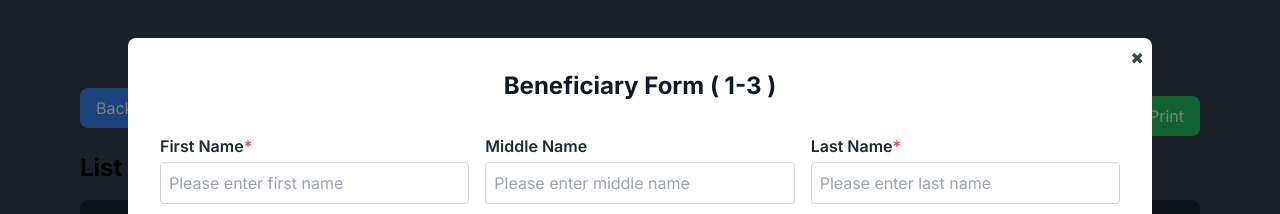
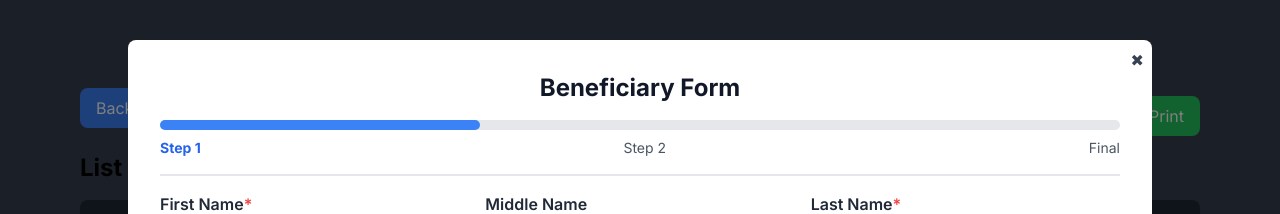
Before and after one commit to Caritas-200/caritas, a Next.js app: page /barangay/1/recipients in a window 1280 px wide. Both pictures are taken after typing "Sample" into the empty fields and a click on the button "Add New Beneficiary". Shown: the top 214 px of the page. Built offline with nearby package versions, Linux system fonts and the light colour scheme; no server answers; the database is empty.

Commit message:
"style: add progress bar"

```diff
--- /dev/null
+++ b/src/app/components/ProgressBar.tsx
@@ -0,0 +1,87 @@
+import React, { useState } from "react";
+
+interface ProgressBarProps {
+  currentStep: number; // Current step (1, 2, or 3)
+  totalSteps?: number; // Total steps (default is 3)
+}
+
+const ProgressBar: React.FC<ProgressBarProps> = ({
+  currentStep,
+  totalSteps = 3,
+}) => {
+  // Calculate the progress percentage based on the current step
+  const progressPercentage = (currentStep / totalSteps) * 100;
+
+  return (
+    <div className="w-full pb-4 mb-4 border-b-2">
+      {/* Progress Bar Container */}
+      <div className="w-full bg-gray-200 rounded-full h-2.5">
+        <div
+          className="bg-blue-500 h-2.5 rounded-full transition-all duration-300 ease-in-out"
+          style={{ width: `${progressPercentage}%` }}
+        ></div>
+      </div>
+
+      {/* Step Indicator */}
+      <div className="flex justify-between mt-2 text-sm text-gray-600">
+        <span className={currentStep >= 1 ? "font-bold text-blue-600" : ""}>
+          Step 1
+        </span>
+        <span className={currentStep >= 2 ? "font-bold text-blue-600" : ""}>
+          Step 2
+        </span>
+        <span className={currentStep === 3 ? "font-bold text-blue-600" : ""}>
+          Final
+        </span>
+      </div>
+    </div>
+  );
+};
+
+// Example usage of ProgressBar component with step navigation
+const ProgressBarDemo: React.FC = () => {
+  const [currentStep, setCurrentStep] = useState<number>(1);
+
+  const handleNext = () => {
+    if (currentStep < 3) {
+      setCurrentStep((prev) => prev + 1);
+    }
+  };
+
+  const handlePrevious = () => {
+    if (currentStep > 1) {
+      setCurrentStep((prev) => prev - 1);
+    }
+  };
+
+  return (
+    <div className="w-full max-w-lg mx-auto">
+      <ProgressBar currentStep={currentStep} />
+
+      {/* Navigation Buttons */}
+      <div className="flex justify-between mt-4 ">
+        <button
+          onClick={handlePrevious}
+          className={`px-4 py-2 bg-gray-300 text-gray-700 rounded hover:bg-gray-400 ${
+            currentStep === 1 ? "opacity-50 cursor-not-allowed" : ""
+          }`}
+          disabled={currentStep === 1}
+        >
+          Previous
+        </button>
+
+        <button
+          onClick={handleNext}
+          className={`px-4 py-2 bg-blue-500 text-white rounded hover:bg-blue-600 ${
+            currentStep === 3 ? "opacity-50 cursor-not-allowed" : ""
+          }`}
+          disabled={currentStep === 3}
+        >
+          Next
+        </button>
+      </div>
+    </div>
+  );
+};
+
+export default ProgressBar;
--- a/src/app/components/barangay/modal/BeneficiaryForm.tsx
+++ b/src/app/components/barangay/modal/BeneficiaryForm.tsx
@@ -12,6 +12,7 @@ import provinces from "@/json/province.json";
 import municipalities from "@/json/municipality.json";
 import barangays from "@/json/barangay.json";
 import DropdownAddress from "../button/DropDownAddress";
+import ProgressBar from "../../ProgressBar";
 
 interface ModalProps {
   onClose: () => void;
@@ -116,18 +117,19 @@ const BeneficiaryModal: React.FC<ModalProps> = ({
   return (
     <>
       {!showSecondModal ? (
-        <div className="fixed inset-0 bg-black bg-opacity-50 flex justify-center items-center">
-          <div className="bg-white p-8 rounded-lg w-full max-w-screen-lg mx-4 my-6 relative">
+        <div className="fixed inset-0 bg-black bg-opacity-50 flex justify-center  items-center">
+          <div className="bg-white p-8 rounded-lg w-full max-h-[90%] overflow-auto max-w-screen-lg mx-4 my-6 relative">
             <button
               onClick={onClose}
               className="absolute top-2 right-2 text-gray-700"
             >
               ✖
             </button>
-            <h2 className="text-2xl font-bold mb-4 pb-4 text-center text-gray-900">
-              Beneficiary Form ( 1-3 )
+            <h2 className="text-2xl font-bold mb-4  text-center text-gray-900">
+              Beneficiary Form
             </h2>
-            <form onSubmit={handleNext}>
+            <ProgressBar currentStep={1} />
+            <form className="overflow-y-auto" onSubmit={handleNext}>
               <div className="grid grid-cols-1 md:grid-cols-3 gap-4">
                 {BeneficiaryInputFields.filter(
                   (field) => field.name !== "houseNumber"
--- a/src/app/components/barangay/modal/BeneficiaryIdQr.tsx
+++ b/src/app/components/barangay/modal/BeneficiaryIdQr.tsx
@@ -128,7 +128,7 @@ const BeneficiaryIdQr: React.FC<QRModalProps> = ({
 
   return (
     <div className="modal-overlay fixed inset-0 bg-black bg-opacity-50 flex justify-center items-center">
-      <div className="modal-content bg-white p-10 rounded-lg w-full max-w-screen-lg relative">
+      <div className="modal-content bg-white p-10 rounded-lg w-full h-[90%] max-w-screen-lg relative">
         <button
           onClick={handleClose}
           className="modal-close-button absolute top-2 right-2 text-gray-700"
--- a/src/app/components/barangay/modal/CheckBoxGroupModal.tsx
+++ b/src/app/components/barangay/modal/CheckBoxGroupModal.tsx
@@ -1,8 +1,8 @@
 import React, { useState } from "react";
-import Swal from "sweetalert2"; // Import SweetAlert2
 import { BeneficiaryForm, FamilyMember } from "@/app/lib/definitions";
 import { checkboxGroup, radioGroups } from "@/app/config/formConfig";
-import FamilyListModal from "../FamilyListForm";
+import FamilyListModal from "./FamilyListForm";
+import ProgressBar from "../../ProgressBar";
 
 interface CheckboxGroupModalProps {
   formData: BeneficiaryForm;
@@ -90,16 +90,18 @@ const CheckboxGroupModal: React.FC<CheckboxGroupModalProps> = ({
     <>
       {!showFamilyModal && (
         <div className="fixed inset-0 bg-black bg-opacity-50 flex justify-center items-center">
-          <div className="bg-white p-8 rounded-lg w-full max-w-screen-lg mx-4 my-6 relative">
+          <div className="bg-white p-8 rounded-lg w-full max-h-[90%] overflow-auto max-w-screen-lg mx-4 my-6 relative">
             <button
               onClick={onClose}
               className="absolute top-2 right-2 text-gray-700"
             >
               ✖
             </button>
-            <h2 className="text-2xl font-bold mb-4 pb-4 text-center text-gray-900">
-              Add New Beneficiary ( 2-3 )
+            <h2 className="text-2xl font-bold mb-4  text-center text-gray-900">
+              Beneficiary Form
             </h2>
+
+            <ProgressBar currentStep={2} />
             <form onSubmit={handleSubmit}>
               <div className="grid grid-cols-1 md:grid-cols-3 gap-4">
                 {radioGroups.map((group) => (
@@ -177,7 +179,7 @@ const CheckboxGroupModal: React.FC<CheckboxGroupModalProps> = ({
                   )}
                 </div>
               </div>
-              <div className="mt-4 flex justify-center gap-4">
+              <div className="mt-8 flex justify-center gap-4">
                 <button
                   type="button"
                   onClick={onBack}
--- a/src/app/components/barangay/FamilyListForm.tsx
+++ b/src/app/components/barangay/modal/FamilyListForm.tsx
@@ -10,7 +10,8 @@ import { validateFamilyForm } from "@/app/util/validateFamilyForm";
 import { removeFamilyMember } from "@/app/util/removeFamilyRow";
 import { generateQrImage } from "@/app/util/generateQRImage";
 import QRCode from "react-qr-code";
-import BeneficiaryIdQr from "./modal/BeneficiaryIdQr";
+import BeneficiaryIdQr from "./BeneficiaryIdQr";
+import ProgressBar from "../../ProgressBar";
 
 interface FamilyModalProps {
   onClose: () => void;
@@ -105,15 +106,15 @@ const FamilyListModal: React.FC<FamilyModalProps> = ({
         cancelButtonText: "No, go back",
       }).then(async (result) => {
         if (result.isConfirmed) {
-          await saveBeneficiary();
+          await saveBeneficiary(false); // Indicate no family data
         }
       });
     } else {
-      await saveBeneficiary();
+      await saveBeneficiary(true); // Indicate there is family data
     }
   };
 
-  const saveBeneficiary = async () => {
+  const saveBeneficiary = async (includeFamilyMembers: boolean) => {
     Swal.fire({
       title: "Saving...",
       text: "Please wait while we save the beneficiary data.",
@@ -124,11 +125,14 @@ const FamilyListModal: React.FC<FamilyModalProps> = ({
     });
 
     try {
-      const beneficiaryData = { ...formData, familyMembers };
+      const beneficiaryData = { ...formData };
+
+      // Always include familyMembers key but leave it as an empty array if no data is added
+      beneficiaryData.familyMembers = includeFamilyMembers ? familyMembers : [];
 
       setPrintData(JSON.stringify(beneficiaryData));
 
-      //Save the beneficiary data without QR code, get back the generated document ID
+      // Save the beneficiary data without QR code, get back the generated document ID
       const newBeneficiaryId = await addBeneficiary(beneficiaryData, brgyName);
 
       // Generate the QR code payload using the generated ID
@@ -142,7 +146,7 @@ const FamilyListModal: React.FC<FamilyModalProps> = ({
       // Wait for the QR code image to be generated
       const qrImage = await generateQrImage(qrCodeRef);
 
-      //Upload the QR code image and save the QR code URL in Firestore
+      // Upload the QR code image and save the QR code URL in Firestore
       await updateBeneficiaryWithQrCode(newBeneficiaryId, qrImage, brgyName);
 
       Swal.fire({
@@ -173,8 +177,10 @@ const FamilyListModal: React.FC<FamilyModalProps> = ({
           ✖
         </button>
         <h2 className="text-2xl font-bold mb-4 pb-4 text-center text-gray-900">
-          Add Family Members ( 3-3 )
+          Add Family Members
         </h2>
+
+        <ProgressBar currentStep={3} />
         <form onSubmit={handleSubmit}>
           {familyMembers.map((member, index) => (
             <div
```
